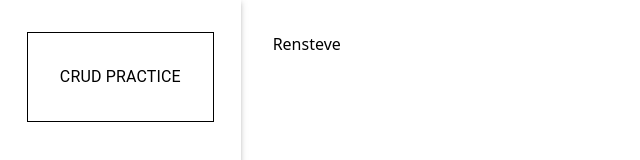
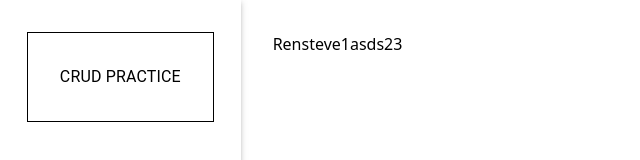
Before and after one commit to Asee110615/CrudActivity, a React (Vite) app: page /user/rensteve in a window 1280 px wide. Shown: the top 160 px of the page, without its empty margins (0-640 px from the left). Built offline with nearby package versions, Linux system fonts and the light colour scheme.

Commit message:
rensetve updated

```diff
--- a/src/page/Rensteve.jsx
+++ b/src/page/Rensteve.jsx
@@ -2,7 +2,7 @@ import React from 'react'
 
 const Rensteve = () => {
   return (
-    <div>Rensteve</div>
+    <div>Rensteve1asds23</div>
   )
 }
 
```
